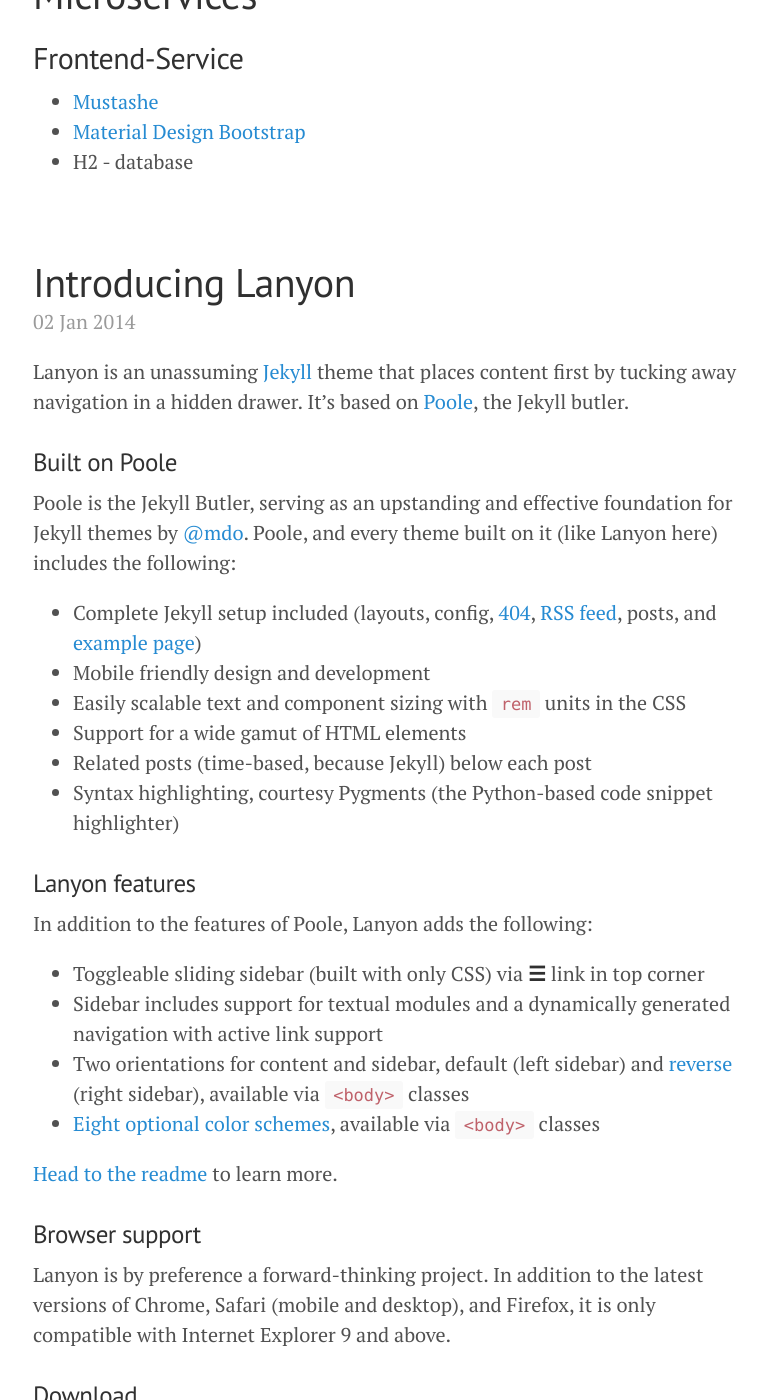
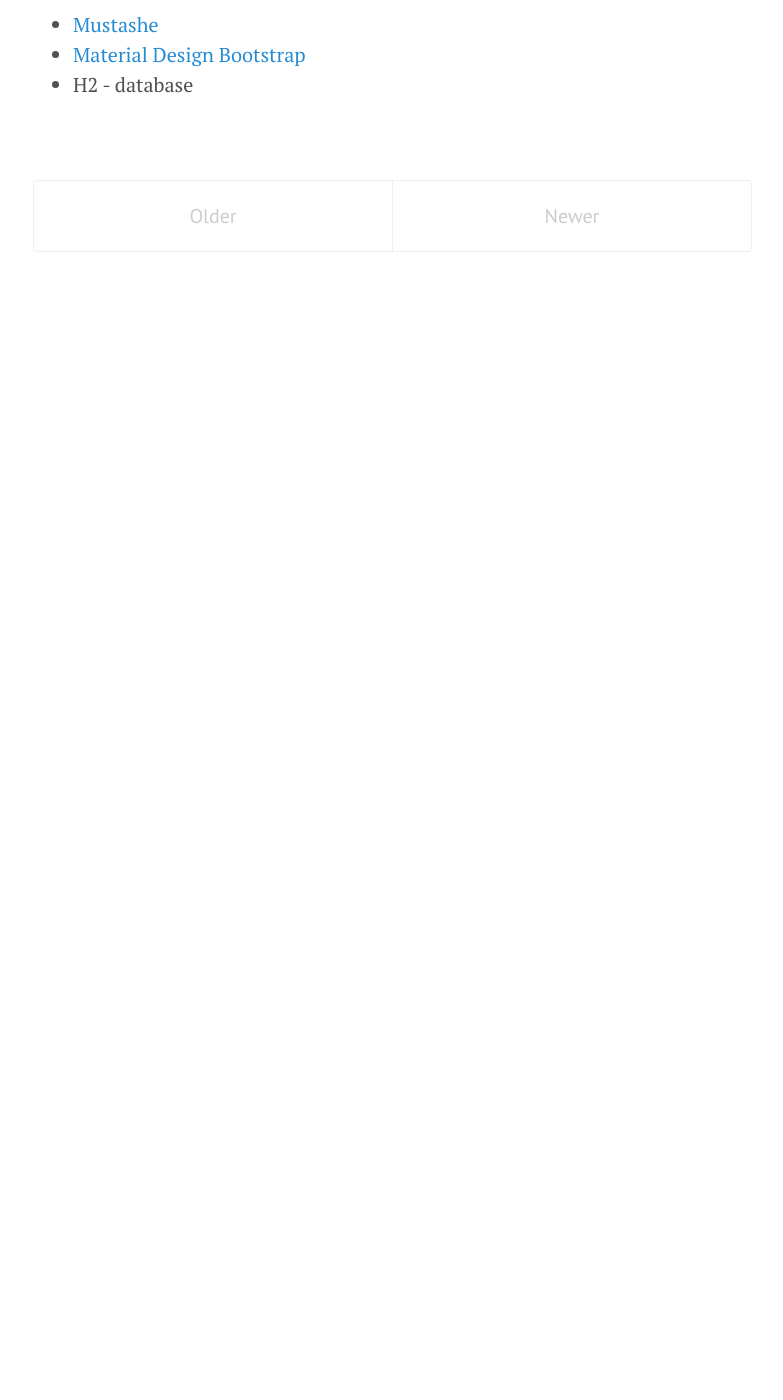
Before and after one commit to bms-devs/bms-hackathon-2015-09-26.github.io, a Jekyll site: the page built from index.html, in a window 1280 px wide and 1400 px high, scrolled down 270 px. Shown: the whole window, without its empty margins (247-1030 px from the left). Built offline with Jekyll 4.4.1, drawn with Linux system fonts in a browser that asks for light colours; Markdown is read by kramdown in place of the engine named in the settings; the list of posts is cut into pages by our own code; after the commit the page ends 900 px from its top, so only the background shows below that; some of the changed text lies outside the part shown.

Commit message:
posts update

```diff
--- a/_posts/2014-01-02-introducing-lanyon.md
+++ /dev/null
@@ -1,38 +0,0 @@
----
-layout: post
-title: Introducing Lanyon
----
-
-Lanyon is an unassuming [Jekyll](http://jekyllrb.com) theme that places content first by tucking away navigation in a hidden drawer. It's based on [Poole](http://getpoole.com), the Jekyll butler.
-
-### Built on Poole
-
-Poole is the Jekyll Butler, serving as an upstanding and effective foundation for Jekyll themes by [@mdo](https://twitter.com/mdo). Poole, and every theme built on it (like Lanyon here) includes the following:
-
-* Complete Jekyll setup included (layouts, config, [404](/404), [RSS feed](/atom.xml), posts, and [example page](/about))
-* Mobile friendly design and development
-* Easily scalable text and component sizing with `rem` units in the CSS
-* Support for a wide gamut of HTML elements
-* Related posts (time-based, because Jekyll) below each post
-* Syntax highlighting, courtesy Pygments (the Python-based code snippet highlighter)
-
-### Lanyon features
-
-In addition to the features of Poole, Lanyon adds the following:
-
-* Toggleable sliding sidebar (built with only CSS) via **☰** link in top corner
-* Sidebar includes support for textual modules and a dynamically generated navigation with active link support
-* Two orientations for content and sidebar, default (left sidebar) and [reverse](https://github.com/poole/lanyon#reverse-layout) (right sidebar), available via `<body>` classes
-* [Eight optional color schemes](https://github.com/poole/lanyon#themes), available via `<body>` classes
-
-[Head to the readme](https://github.com/poole/lanyon#readme) to learn more.
-
-### Browser support
-
-Lanyon is by preference a forward-thinking project. In addition to the latest versions of Chrome, Safari (mobile and desktop), and Firefox, it is only compatible with Internet Explorer 9 and above.
-
-### Download
-
-Lanyon is developed on and hosted with GitHub. Head to the <a href="https://github.com/poole/lanyon">GitHub repository</a> for downloads, bug reports, and features requests.
-
-Thanks!
```
Also changed, not shown: _posts/2015-09-19-microservices.md (+0 -2 lines).
